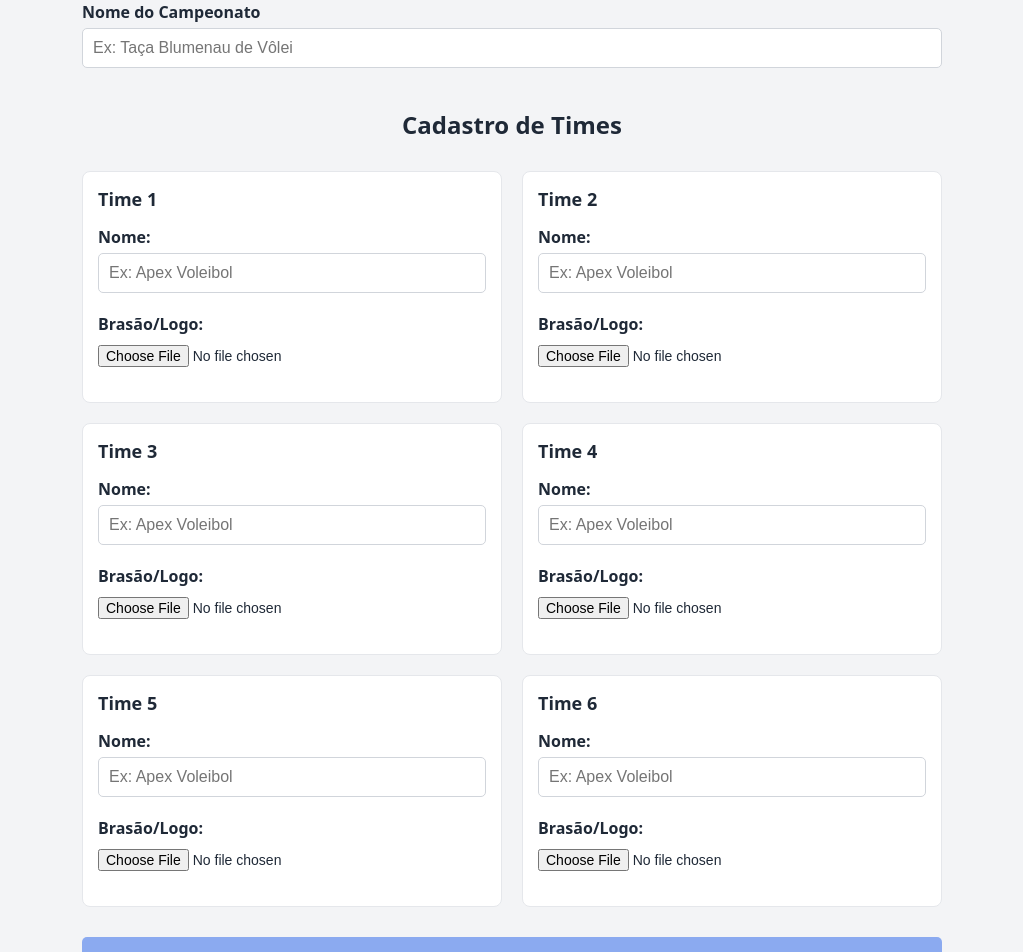
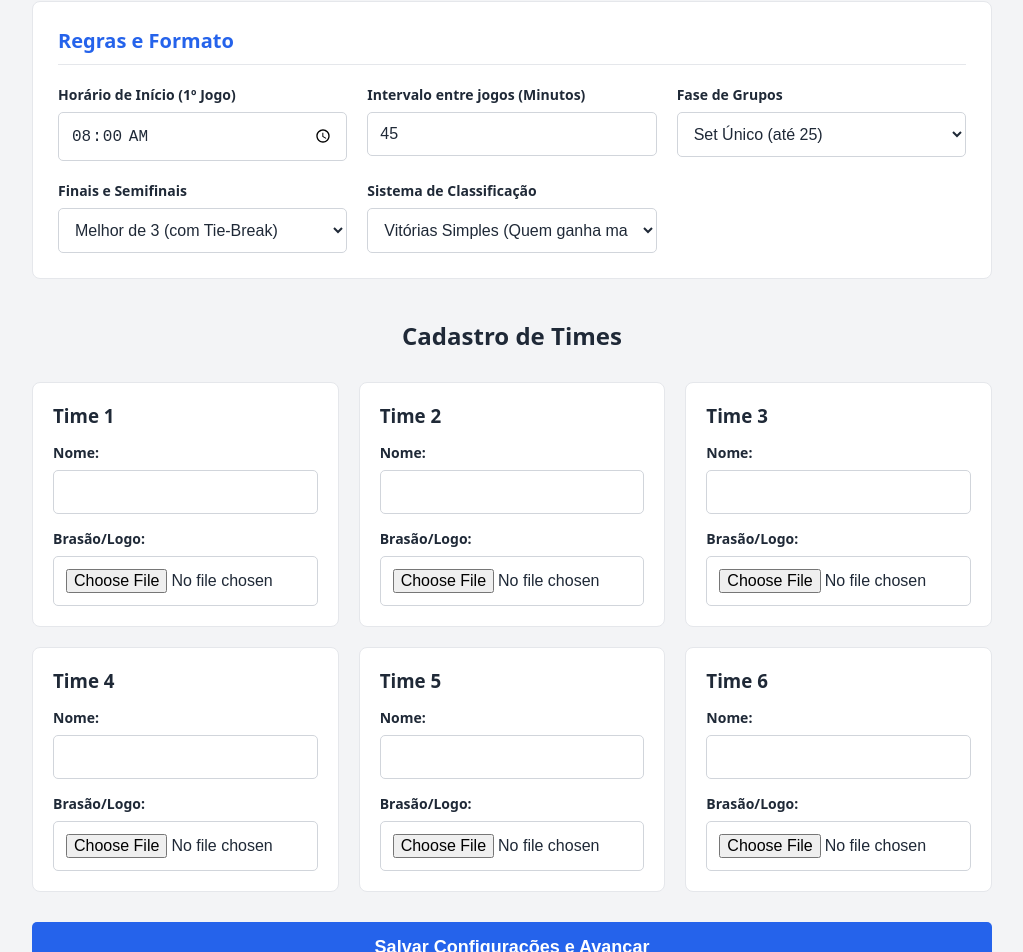
Before and after one commit to garszx/app-volei-campeonato, a Next.js app: page /setup in a window 1280 px wide. Shown: the part 113-1065 px from the top of the page, without its empty margins (128-1151 px from the left). Built offline with nearby package versions, Linux system fonts and the light colour scheme.

Commit message:
feat: finaliza sistema de pontuacao e horarios dinamicos baseados nas regras do setup

```diff
--- a/src/app/setup/page.tsx
+++ b/src/app/setup/page.tsx
@@ -1,102 +1,91 @@
-// app/setup/page.tsx
 "use client";
 
-import { useState, FormEvent, ChangeEvent } from 'react';
+import { useState } from 'react';
 import { useRouter } from 'next/navigation';
-import { db } from '../../firebase'; // Ajuste o caminho se necessário
-import { ref as dbRef, set } from 'firebase/database';
+import { db } from '../../firebase';
+import { ref, set } from 'firebase/database';
 import styles from './setup.module.css';
 
-// 1. Definindo as tipagens (Interfaces)
-interface TimeData {
-  nome: string;
-  escudoFile: File | null;
-}
-
-interface TimeProcessado {
+interface TimeConfig {
   id: string;
   nome: string;
   escudoUrl: string;
-  sets_vencidos: number;
-  total_pontos: number;
 }
 
-// 2. Função auxiliar para converter a imagem em texto (Base64)
-const converterParaBase64 = (file: File): Promise<string> => {
-  return new Promise((resolve, reject) => {
-    const reader = new FileReader();
-    reader.readAsDataURL(file);
-    reader.onload = () => resolve(reader.result as string);
-    reader.onerror = (error) => reject(error);
+export default function Setup() {
+  const router = useRouter();
+
+  const [regras, setRegras] = useState({
+    horarioInicio: '08:00',
+    intervaloMinutos: 45,
+    formatoGrupos: 'set_unico',
+    formatoFinais: 'melhor_de_3',
+    sistemaClassificacao: 'vitorias_simples', // NOVA OPÇÃO: 'vitorias_simples' ou 'sistema_pontos'
+    ptsVitoriaPerfeita: 3,
+    ptsVitoriaTiebreak: 2,
+    ptsDerrotaTiebreak: 1
   });
+
+  const [times, setTimes] = useState<TimeConfig[]>([
+    { id: 'time_1', nome: '', escudoUrl: '' },
+    { id: 'time_2', nome: '', escudoUrl: '' },
+    { id: 'time_3', nome: '', escudoUrl: '' },
+    { id: 'time_4', nome: '', escudoUrl: '' },
+    { id: 'time_5', nome: '', escudoUrl: '' },
+    { id: 'time_6', nome: '', escudoUrl: '' },
+  ]);
+
+  const handleRegraChange = (campo: string, valor: string | number) => {
+    setRegras(prev => ({ ...prev, [campo]: valor }));
   };
 
-export default function SetupTorneio() {
-  const router = useRouter();
-  const [campeonatoNome, setCampeonatoNome] = useState<string>('');
-
-  const [times, setTimes] = useState<TimeData[]>(
-    Array(6).fill({ nome: '', escudoFile: null })
-  );
-
-  const [loading, setLoading] = useState<boolean>(false);
-
-  const handleNameChange = (index: number, value: string) => {
+  const handleTimeChange = (index: number, campo: keyof TimeConfig, valor: string) => {
     const novosTimes = [...times];
-    novosTimes[index] = { ...novosTimes[index], nome: value };
+    novosTimes[index][campo] = valor;
     setTimes(novosTimes);
   };
 
-  const handleFileChange = (index: number, file: File | null) => {
-    const novosTimes = [...times];
-    novosTimes[index] = { ...novosTimes[index], escudoFile: file };
-    setTimes(novosTimes);
+  const handleImageUpload = (index: number, e: React.ChangeEvent<HTMLInputElement>) => {
+    const file = e.target.files?.[0];
+    if (file) {
+      const reader = new FileReader();
+      reader.onloadend = () => {
+        handleTimeChange(index, 'escudoUrl', reader.result as string);
+      };
+      reader.readAsDataURL(file);
+    }
   };
 
-  const isFormValid = (): boolean => {
-    if (!campeonatoNome.trim()) return false;
-    return times.every((t) => t.nome.trim() !== '' && t.escudoFile !== null);
+  const salvarSetup = async () => {
+    if (times.some(t => !t.nome || !t.escudoUrl)) {
+      alert('Preencha todos os nomes e imagens dos 6 times!');
+      return;
+    }
+
+    const timesObj: Record<string, TimeConfig & { sets_vencidos: number; total_pontos: number; pontos_classificacao: number }> = {};
+
+    times.forEach(t => {
+      timesObj[t.id] = {
+        ...t,
+        sets_vencidos: 0,
+        total_pontos: 0,
+        pontos_classificacao: 0 // Novo campo para o Ranking
       };
-
-  const handleSalvarTorneio = async (e: FormEvent<HTMLFormElement>) => {
-    e.preventDefault();
-    setLoading(true);
+    });
 
     try {
-      const timesProcessados: Record<string, TimeProcessado> = {};
-
-      for (let i = 0; i < 6; i++) {
-        const time = times[i];
-
-        if (!time.escudoFile) continue;
-
-        // Converte a imagem para Base64 em vez de usar o Storage
-        const base64Url = await converterParaBase64(time.escudoFile);
-
-        timesProcessados[`time_${i + 1}`] = {
-          id: `time_${i + 1}`,
-          nome: time.nome,
-          escudoUrl: base64Url,
-          sets_vencidos: 0,
-          total_pontos: 0
-        };
-      }
-
-      await set(dbRef(db, 'torneio'), {
+      await set(ref(db, 'torneio'), {
         config: {
-          nome: campeonatoNome,
-          status: 'aguardando_sorteio'
+          status: 'aguardando_sorteio',
+          regras: regras
         },
-        times: timesProcessados
+        times: timesObj
       });
 
-      // Redireciona automaticamente para a tela da tabela
       router.push('/tabela');
-
     } catch (error) {
-      console.error("Erro ao salvar dados:", error);
-      alert("Houve um erro ao processar os times. Verifique o console.");
-      setLoading(false);
+      console.error('Erro ao salvar:', error);
+      alert('Erro ao salvar os dados.');
     }
   };
 
@@ -104,60 +93,98 @@ export default function SetupTorneio() {
     <div className={styles.container}>
       <h1 className={styles.title}>Configuração do Campeonato</h1>
 
-      <form onSubmit={handleSalvarTorneio}>
-        <div className={styles.formGroup}>
-          <label className={styles.label}>Nome do Campeonato</label>
+      <div className={styles.configPanel}>
+        <h2 className={styles.configTitle}>Regras e Formato</h2>
+
+        <div className={styles.configGrid}>
+          <div className={styles.configItem}>
+            <label>Horário de Início (1º Jogo)</label>
+            <input
+              type="time"
+              className={styles.input}
+              value={regras.horarioInicio}
+              onChange={(e) => handleRegraChange('horarioInicio', e.target.value)}
+            />
+          </div>
+
+          <div className={styles.configItem}>
+            <label>Intervalo entre jogos (Minutos)</label>
+            <input
+              type="number"
+              className={styles.input}
+              value={regras.intervaloMinutos}
+              onChange={(e) => handleRegraChange('intervaloMinutos', Number(e.target.value))}
+            />
+          </div>
+
+          <div className={styles.configItem}>
+            <label>Fase de Grupos</label>
+            <select
+              className={styles.select}
+              value={regras.formatoGrupos}
+              onChange={(e) => handleRegraChange('formatoGrupos', e.target.value)}
+            >
+              <option value="set_unico">Set Único (até 25)</option>
+              <option value="melhor_de_3">Melhor de 3 (com Tie-Break)</option>
+            </select>
+          </div>
+
+          <div className={styles.configItem}>
+            <label>Finais e Semifinais</label>
+            <select
+              className={styles.select}
+              value={regras.formatoFinais}
+              onChange={(e) => handleRegraChange('formatoFinais', e.target.value)}
+            >
+              <option value="melhor_de_3">Melhor de 3 (com Tie-Break)</option>
+              <option value="set_unico">Set Único (até 25)</option>
+            </select>
+          </div>
+
+          <div className={styles.configItem}>
+            <label>Sistema de Classificação</label>
+            <select
+              className={styles.select}
+              value={regras.sistemaClassificacao}
+              onChange={(e) => handleRegraChange('sistemaClassificacao', e.target.value)}
+            >
+              <option value="vitorias_simples">Vitórias Simples (Quem ganha mais passa)</option>
+              <option value="sistema_pontos">Sistema de Pontos (3 pts p/ 2x0, 2 pts p/ 2x1)</option>
+            </select>
+          </div>
+        </div>
+      </div>
+
+      <h2 className={styles.title}>Cadastro de Times</h2>
+      <div className={styles.grid}>
+        {times.map((time, index) => (
+          <div key={time.id} className={styles.card}>
+            <h3>Time {index + 1}</h3>
+            <div className={styles.configItem}>
+              <label>Nome:</label>
               <input
                 type="text"
                 className={styles.input}
-            placeholder="Ex: Taça Blumenau de Vôlei"
-            value={campeonatoNome}
-            onChange={(e: ChangeEvent<HTMLInputElement>) => setCampeonatoNome(e.target.value)}
+                value={time.nome}
+                onChange={(e) => handleTimeChange(index, 'nome', e.target.value)}
               />
             </div>
-
-        <h2 className={styles.title} style={{marginTop: '40px', fontSize: '24px'}}>Cadastro de Times</h2>
-
-        <div className={styles.teamGrid}>
-          {times.map((time, index) => (
-            <div key={index} className={styles.teamCard}>
-              <h3 className={styles.teamTitle}>Time {index + 1}</h3>
-
-              <div className={styles.formGroup}>
-                <label className={styles.label}>Nome:</label>
-                <input
-                  type="text"
-                  className={styles.input}
-                  placeholder={`Ex: Apex Voleibol`}
-                  value={time.nome}
-                  onChange={(e: ChangeEvent<HTMLInputElement>) => handleNameChange(index, e.target.value)}
-                />
-              </div>
-
-              <div className={styles.formGroup}>
-                <label className={styles.label}>Brasão/Logo:</label>
+            <div className={styles.configItem}>
+              <label>Brasão/Logo:</label>
               <input
                 type="file"
                 accept="image/*"
-                  className={styles.fileInput}
-                  onChange={(e: ChangeEvent<HTMLInputElement>) => {
-                    const file = e.target.files ? e.target.files[0] : null;
-                    handleFileChange(index, file);
-                  }}
+                className={styles.input}
+                onChange={(e) => handleImageUpload(index, e)}
               />
             </div>
           </div>
         ))}
       </div>
 
-        <button
-          type="submit"
-          className={styles.submitBtn}
-          disabled={!isFormValid() || loading}
-        >
-          {loading ? 'Salvando...' : 'Cadastrar Times e Avançar'}
+      <button onClick={salvarSetup} className={styles.btnPrimary}>
+        Salvar Configurações e Avançar
       </button>
-      </form>
     </div>
   );
 }
--- a/src/app/setup/setup.module.css
+++ b/src/app/setup/setup.module.css
@@ -1,84 +1,96 @@
-/* app/setup/setup.module.css */
 .container {
-  max-width: 900px;
+  max-width: 1000px;
   margin: 0 auto;
   padding: 20px;
 }
 
 .title {
   text-align: center;
+  color: var(--foreground);
   margin-bottom: 30px;
+}
+
+.configPanel {
+  background: var(--card-bg);
+  border: 1px solid var(--card-border);
+  padding: 25px;
+  border-radius: 8px;
+  margin-bottom: 40px;
+}
+
+.configTitle {
+  margin-top: 0;
+  margin-bottom: 20px;
+  color: var(--btn-bg);
+  font-size: 20px;
+  border-bottom: 1px solid var(--card-border);
+  padding-bottom: 10px;
+}
+
+.configGrid {
+  display: grid;
+  grid-template-columns: repeat(auto-fit, minmax(250px, 1fr));
+  gap: 20px;
+}
+
+.configItem {
+  display: flex;
+  flex-direction: column;
+  gap: 8px;
+}
+
+.configItem label {
+  font-weight: bold;
+  font-size: 14px;
   color: var(--foreground);
 }
 
-.formGroup {
-  margin-bottom: 20px;
+.input, .select {
+  padding: 12px;
+  border: 1px solid var(--input-border);
+  background: var(--input-bg);
+  color: var(--input-text);
+  border-radius: 5px;
+  font-size: 16px;
+  width: 100%;
 }
 
-.label {
-  display: block;
-  margin-bottom: 5px;
-  font-weight: bold;
-}
-
-.input {
-  width: 100%;
-  box-sizing: border-box; /* Mantém o input perfeitamente alinhado dentro do card */
-  padding: 10px;
-  border: 1px solid var(--input-border);
-  border-radius: 5px;
-  font-size: 16px;
-  background-color: var(--input-bg);
-  color: var(--input-text);
-}
-
-.teamGrid {
+.grid {
   display: grid;
-  grid-template-columns: repeat(auto-fit, minmax(280px, 1fr));
+  grid-template-columns: repeat(auto-fit, minmax(300px, 1fr));
   gap: 20px;
   margin-bottom: 30px;
 }
 
-.teamCard {
+.card {
+  background: var(--card-bg);
   border: 1px solid var(--card-border);
-  padding: 15px;
+  padding: 20px;
   border-radius: 8px;
-  background-color: var(--card-bg);
+  display: flex;
+  flex-direction: column;
+  gap: 15px;
 }
 
-.teamTitle {
-  margin-top: 0;
-  margin-bottom: 15px;
-  font-size: 18px;
+.card h3 {
+  margin: 0;
   color: var(--foreground);
 }
 
-.fileInput {
-  width: 100%;
-  box-sizing: border-box; /* Aplica a mesma regra ao botão de upload */
-  margin-top: 5px;
-  font-size: 14px;
-  color: var(--foreground);
-}
-
-.submitBtn {
+.btnPrimary {
+  display: block;
   width: 100%;
   padding: 15px;
   background-color: var(--btn-bg);
-  color: var(--btn-text);
+  color: white;
   border: none;
   border-radius: 5px;
   font-size: 18px;
   font-weight: bold;
   cursor: pointer;
-  transition: filter 0.2s;
+  transition: opacity 0.2s;
 }
 
-.submitBtn:hover {
-  filter: brightness(0.9);
+.btnPrimary:hover {
+  opacity: 0.9;
 }
-
-.submitBtn:disabled {
-  opacity: 0.5;
-  cursor: not-allowed;
-}
```
Also changed, not shown: src/app/admin/page.tsx (+113 -37 lines), src/app/tabela/page.tsx (+47 -8 lines). Lines whose indentation alone changed are shown as unchanged.
